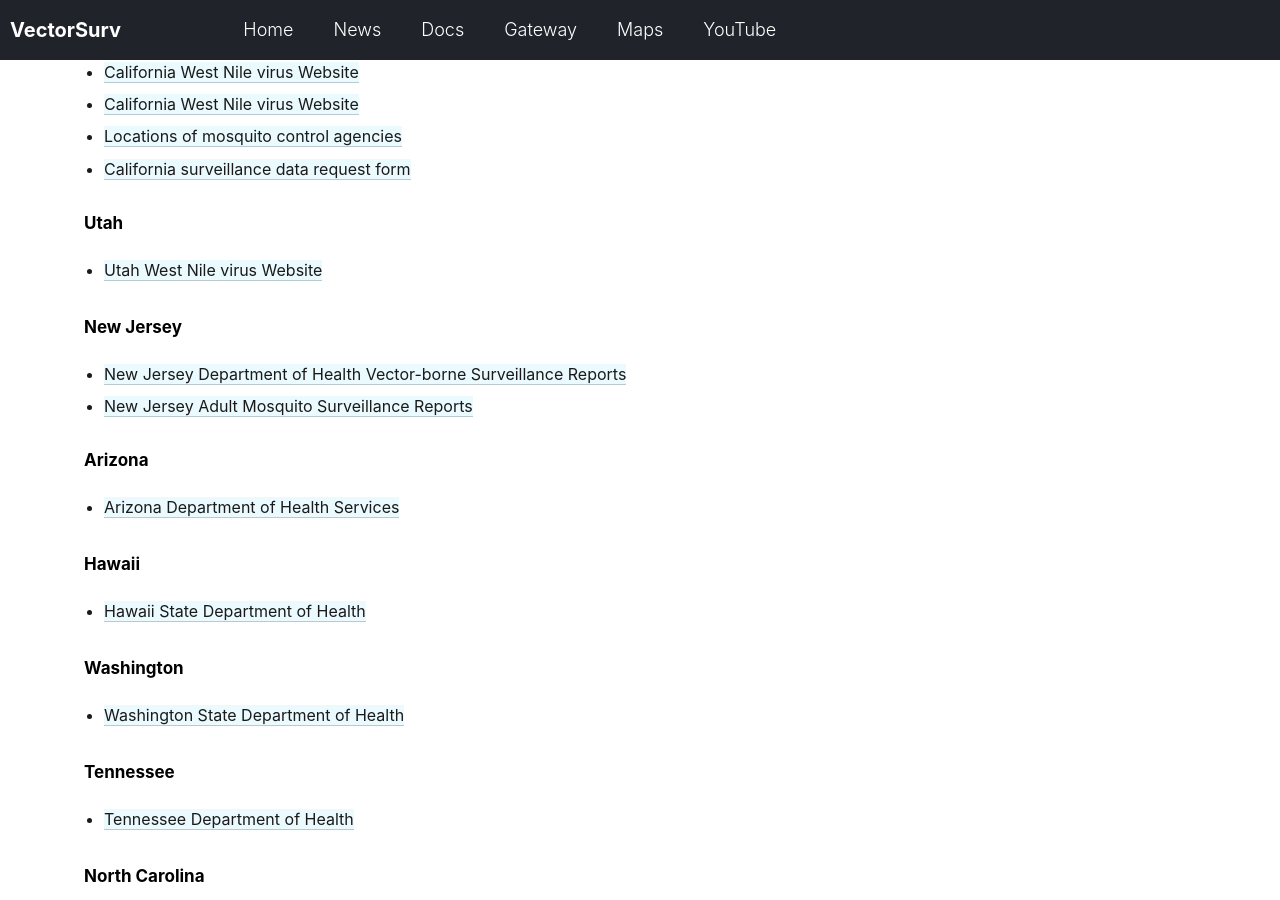
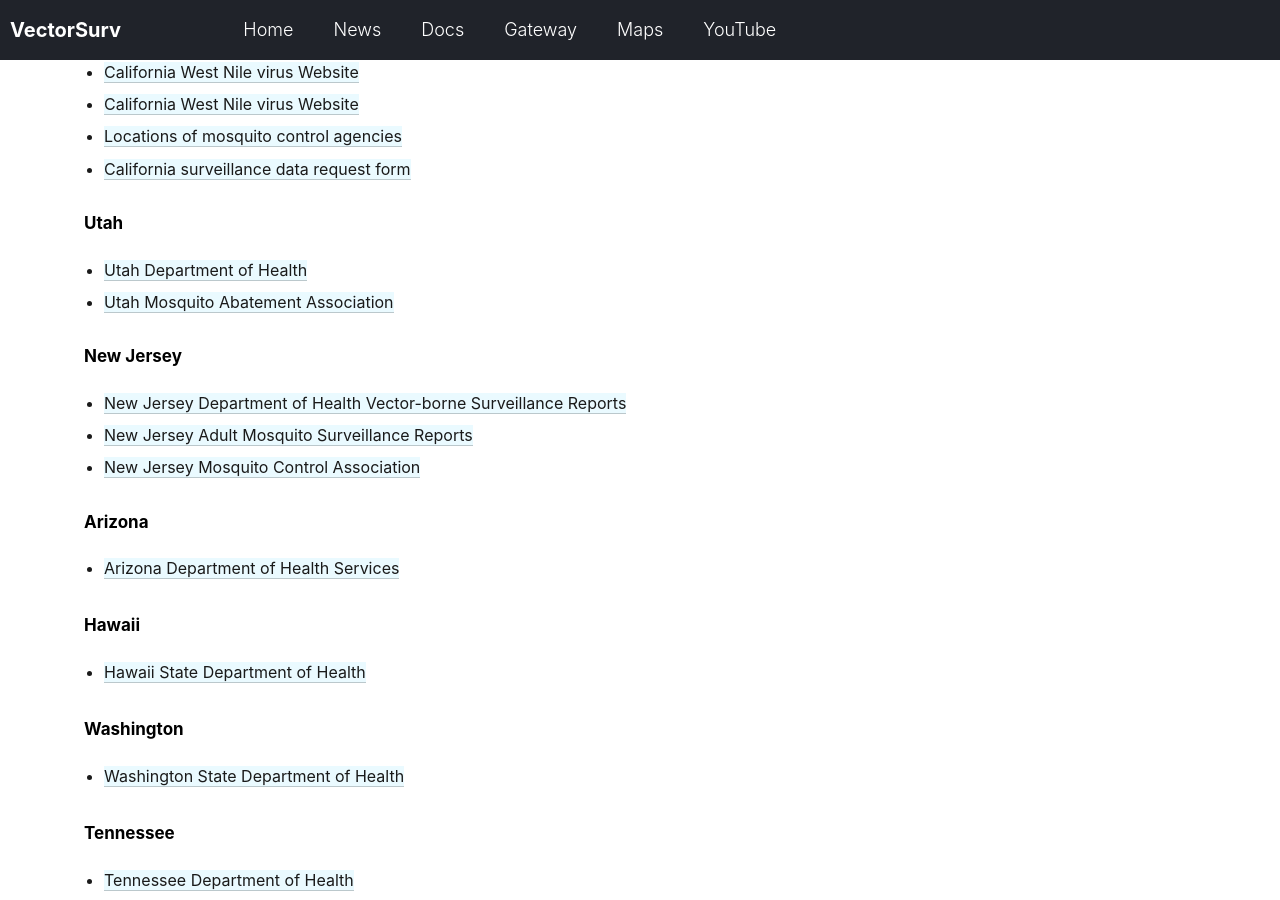
Before and after one commit to tlvaldepena/vectorsurv.org, a Jekyll site: the page built from index.md, in a window 1280 px wide and 900 px high, scrolled down 1277 px. Built offline with Jekyll 4.4.1, drawn with Linux system fonts in a browser that asks for light colours; our own code applies the rules of GitHub Pages for plain Markdown files.

Commit message:
Update index.md

```diff
--- a/index.md
+++ b/index.md
@@ -26,55 +26,59 @@
 
 - [California West Nile virus Website](https://westnile.ca.gov)
 
-- [Locations of mosquito control agencies](http://www.arcgis.com/home/webmap/viewer.html?webmap=604a0fe9f2b74e98a53b53d192b2ac67&extent=-131.4442,32.5803,-108.7025,41.6862)
+- <a href="http://www.arcgis.com/home/webmap/viewer.html?webmap=604a0fe9f2b74e98a53b53d192b2ac67&extent=-131.4442,32.5803,-108.7025,41.6862" target="_blank">Locations of mosquito control agencies</a>
 
-- [California surveillance data request form](https://docs.google.com/forms/d/1jyV6n-36iMzWN7dYjb_7xia0aAaxnVE0qyJehWzVWwQ/edit)
+- <a href="https://docs.google.com/forms/d/1jyV6n-36iMzWN7dYjb_7xia0aAaxnVE0qyJehWzVWwQ/edit" target="_blank">California surveillance data request form</a>
 
 **Utah**
 
-- [Utah West Nile virus Website](http://health.utah.gov/epi/diseases/WNV/)
+- <a href="https://epi.health.utah.gov/animal-insect-related/" target="_blank">Utah Department of Health</a>
+
+- <a href="https://www.umaa.org/" target="_blank">Utah Mosquito Abatement Association</a>
 
 **New Jersey**
 
-- [New Jersey Department of Health Vector-borne Surveillance Reports](https://www.nj.gov/health/cd/statistics/arboviral-stats/)
+- <a href="https://www.nj.gov/health/cd/statistics/arboviral-stats/" target="_blank">New Jersey Department of Health Vector-borne Surveillance Reports</a>
 
-- [New Jersey Adult Mosquito Surveillance Reports](https://vectorbio.rutgers.edu/reports/mosquito/)
+- <a href="https://vectorbio.rutgers.edu/reports/mosquito/" target="_blank">New Jersey Adult Mosquito Surveillance Reports</a>
+
+- <a href="https://www.njmca.org/" target="_blank">New Jersey Mosquito Control Association</a>
 
 **Arizona**
 
-- [Arizona Department of Health Services](https://www.azdhs.gov/preparedness/epidemiology-disease-control/vector-borne-zoonotic-diseases/index.php)
+- <a href="https://www.azdhs.gov/preparedness/epidemiology-disease-control/vector-borne-zoonotic-diseases/index.php" target="_blank">Arizona Department of Health Services</a>
 
 **Hawaii**
 
-- [Hawaii State Department of Health](https://doh.wa.gov/community-and-environment/pests/mosquitoes#:~:text=Disease%20can%20be%20spread%20to,Louis%20encephalitis.)
+- <a href="https://health.hawaii.gov/docd/disease_listing/arboviral-disease/" target="_blank">Hawaii State Department of Health</a>
 
 **Washington**
 
-- [Washington State Department of Health](https://doh.wa.gov/community-and-environment/pests/mosquitoes#:~:text=Disease%20can%20be%20spread%20to,Louis%20encephalitis.)
+- <a href="https://doh.wa.gov/community-and-environment/pests/mosquitoes" target="_blank">Washington State Department of Health</a>
 
 **Tennessee**
 
-- [Tennessee Department of Health](https://www.tn.gov/health/cedep/vector-borne-diseases.html)
+- <a href="https://www.tn.gov/health/cedep/vector-borne-diseases.html" target="_blank">Tennessee Department of Health</a>
 
 **North Carolina**
 
-- [North Carolina Department of Health and Human Services](https://epi.dph.ncdhhs.gov/cd/diseases/arbo.html)
+- <a href="https://epi.dph.ncdhhs.gov/cd/diseases/arbo.html" target="_blank">North Carolina Department of Health and Human Services</a>
 
 **Nebraska**
 
-- [Nebraska Department of Health and Human Services](https://dhhs.ne.gov/Pages/West-Nile-Virus-Data.aspx)
+- <a href="https://dhhs.ne.gov/Pages/West-Nile-Virus-Data.aspx" target="_blank">Nebraska Department of Health and Human Services</a>
 
 **South Dakota**
 
-- [South Dakota Department of Health](https://doh.sd.gov/diseases/infectious/wnv/)
+- <a href="https://doh.sd.gov/diseases/infectious/wnv/" target="_blank">South Dakota Department of Health</a>
 
 **North Dakota**
 
-- [North Dakota Department of Health](https://www.health.nd.gov/wnv/west-nile-virus-about)
+- <a href="https://www.health.nd.gov/wnv/west-nile-virus-about" target="_blank">North Dakota Department of Health</a>
 
 **US-Affiliated Pacific Islands**
 
-- [Pacific Island Health Officers Association](https://www.pihoa.org/)
+- <a href="https://www.pihoa.org/" target="_blank">Pacific Island Health Officers Association</a>
 - Guam
 - Republic of Palau
 - Commonwealth of the Northern Mariana Islands
```
